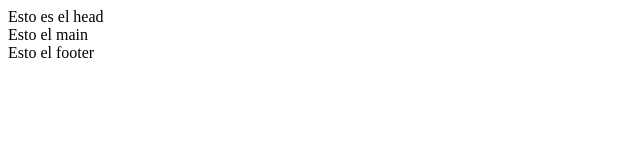
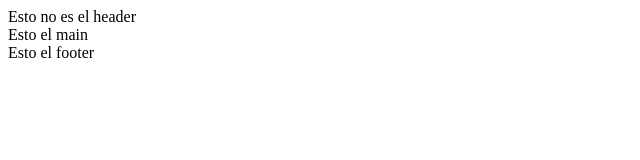
Before and after one commit to LoboGuardian/EstadioSol, a plain HTML site: page index.html in a window 1280 px wide. Shown: the full height of the page, 0-640 px from the left. Drawn offline with Linux system fonts and the light colour scheme.

Commit message:
Correccion

```diff
--- a/index.html
+++ b/index.html
@@ -9,7 +9,7 @@
 </head>
 <body>
     <head>
-        Esto es el head
+        Esto no es el header
     </head>
     <main>
         Esto el main
```
